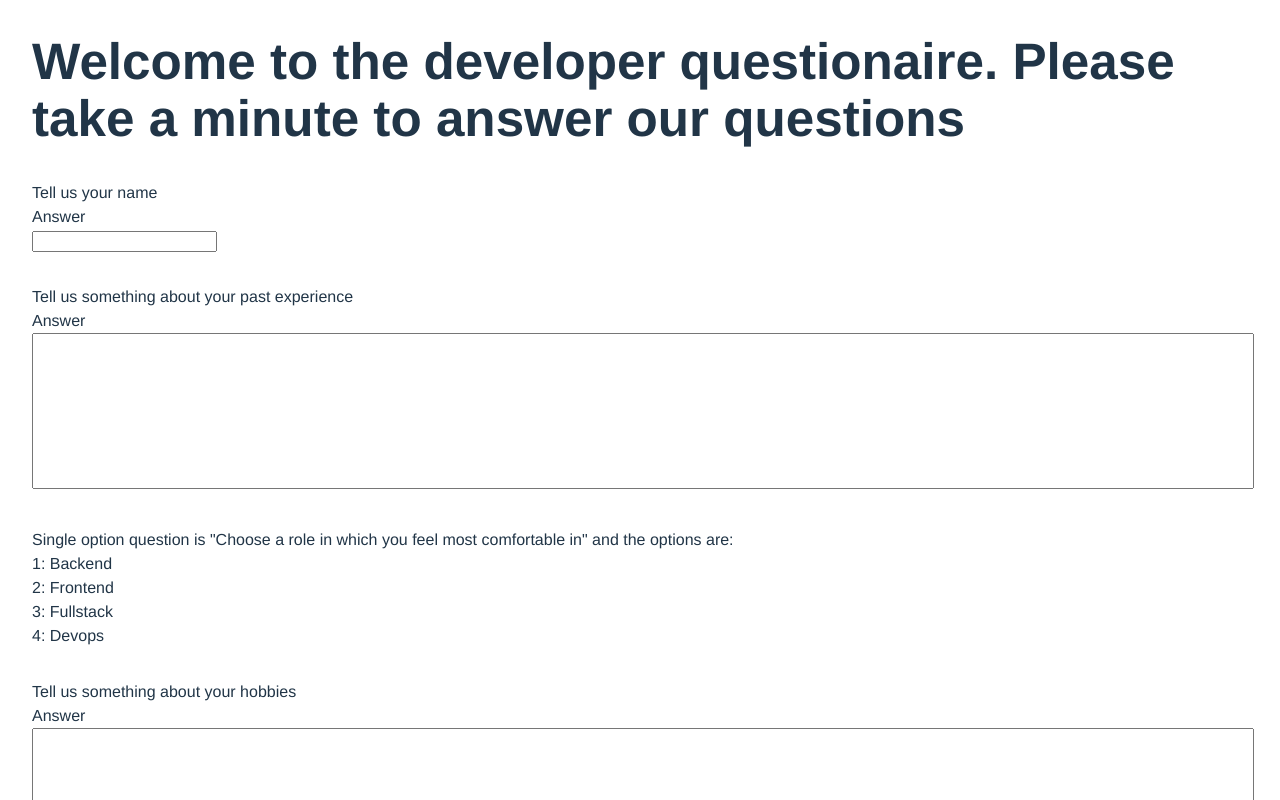
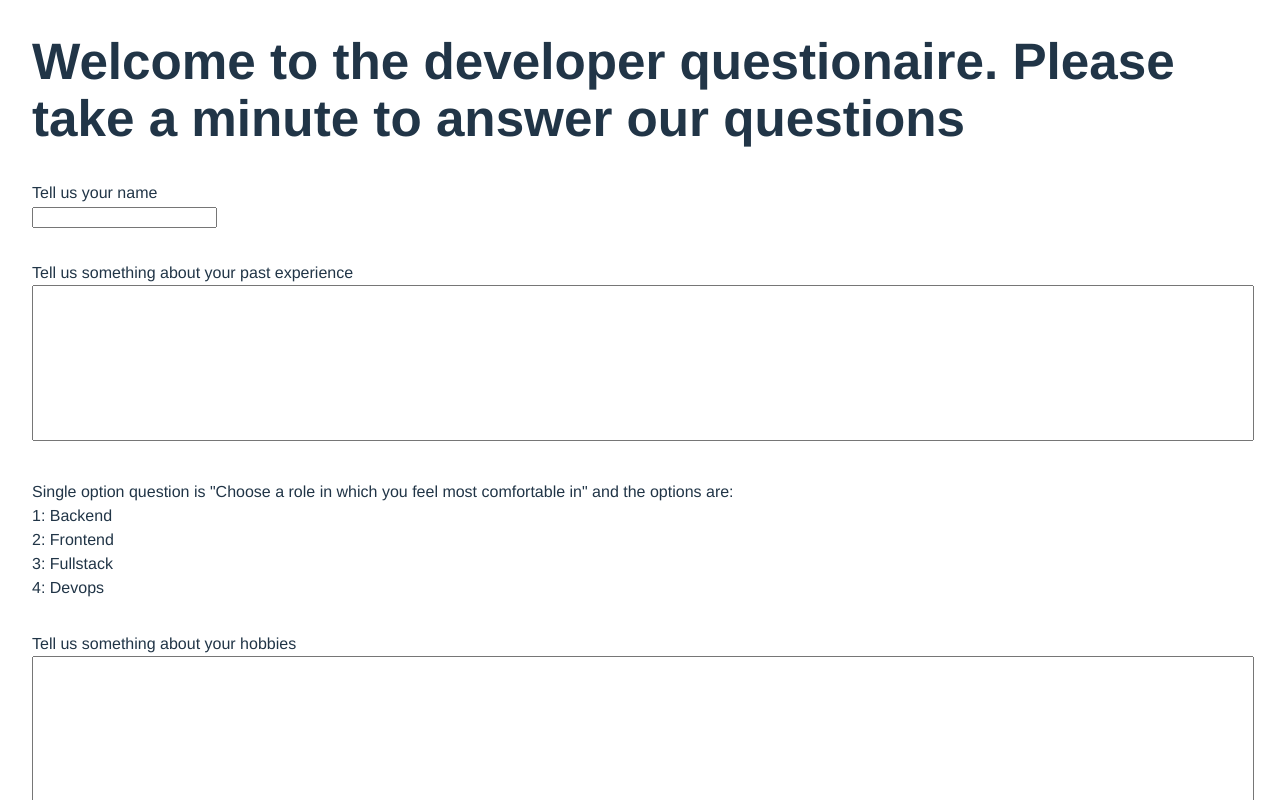
Before and after one commit to maciekniewielki/QuestionnaireApp, a React (Vite) app: page / in a window 1280 px wide. Shown: the top 800 px of the page. Built offline with nearby package versions, Linux system fonts and the light colour scheme.

Commit message:
Simplified FreeText

```diff
--- a/src/components/Questionnaire/Questions/FreeText/FreeText.tsx
+++ b/src/components/Questionnaire/Questions/FreeText/FreeText.tsx
@@ -1,4 +1,3 @@
-import { useId } from "react";
 import { BaseQuestionProps } from "../types";
 import styles from "./FreeText.module.css"
 
@@ -7,11 +6,9 @@ export type FreeTextProps = {
 } & BaseQuestionProps<"freeText">
 
 export const FreeText = ({ multiline, name, question }: FreeTextProps) => {
-    const id = useId();
     return <div className={styles.freeText}>
         <div>{question}</div>
-        <label htmlFor={id}>Answer</label>
-        {multiline ? <textarea id={id} name={name} rows={10}/> : <input id={id} name={name}/>}
+        {multiline ? <textarea name={name} rows={10}/> : <input name={name}/>}
     </div>
 
 }
```
